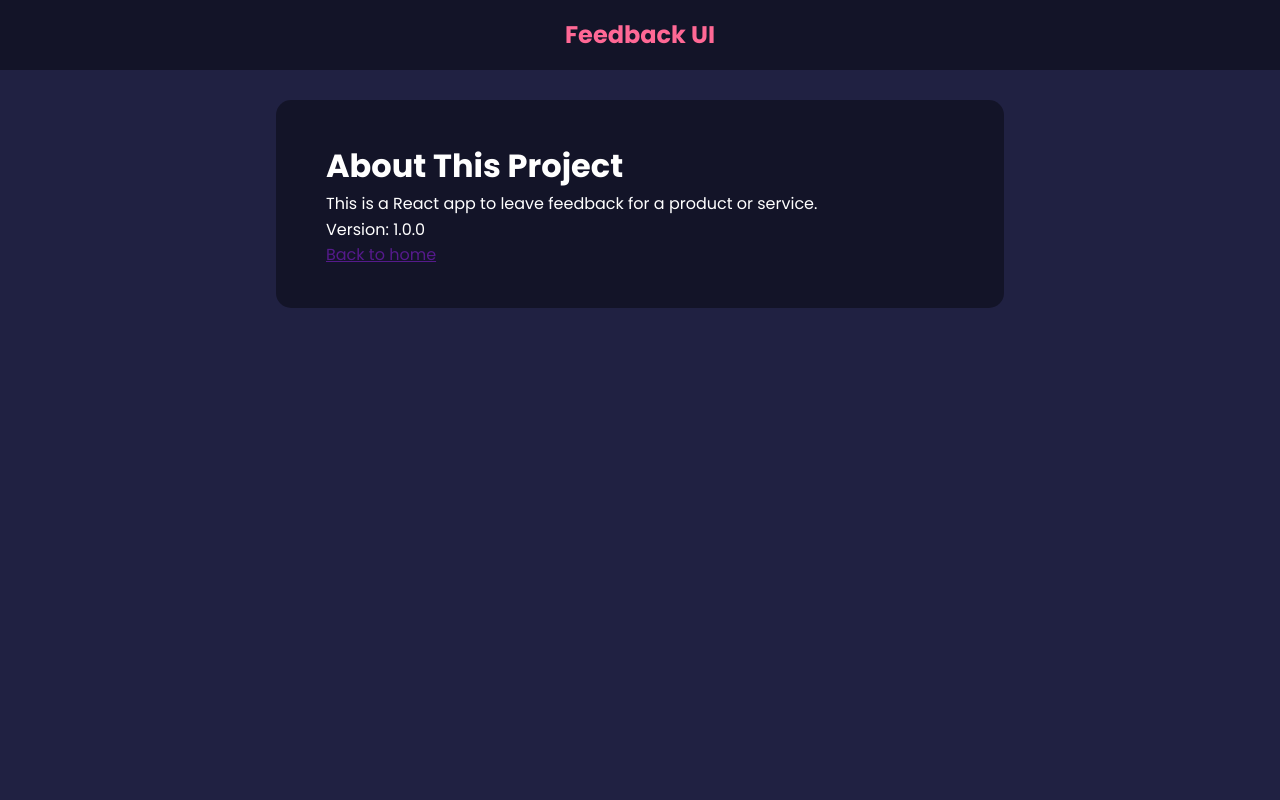
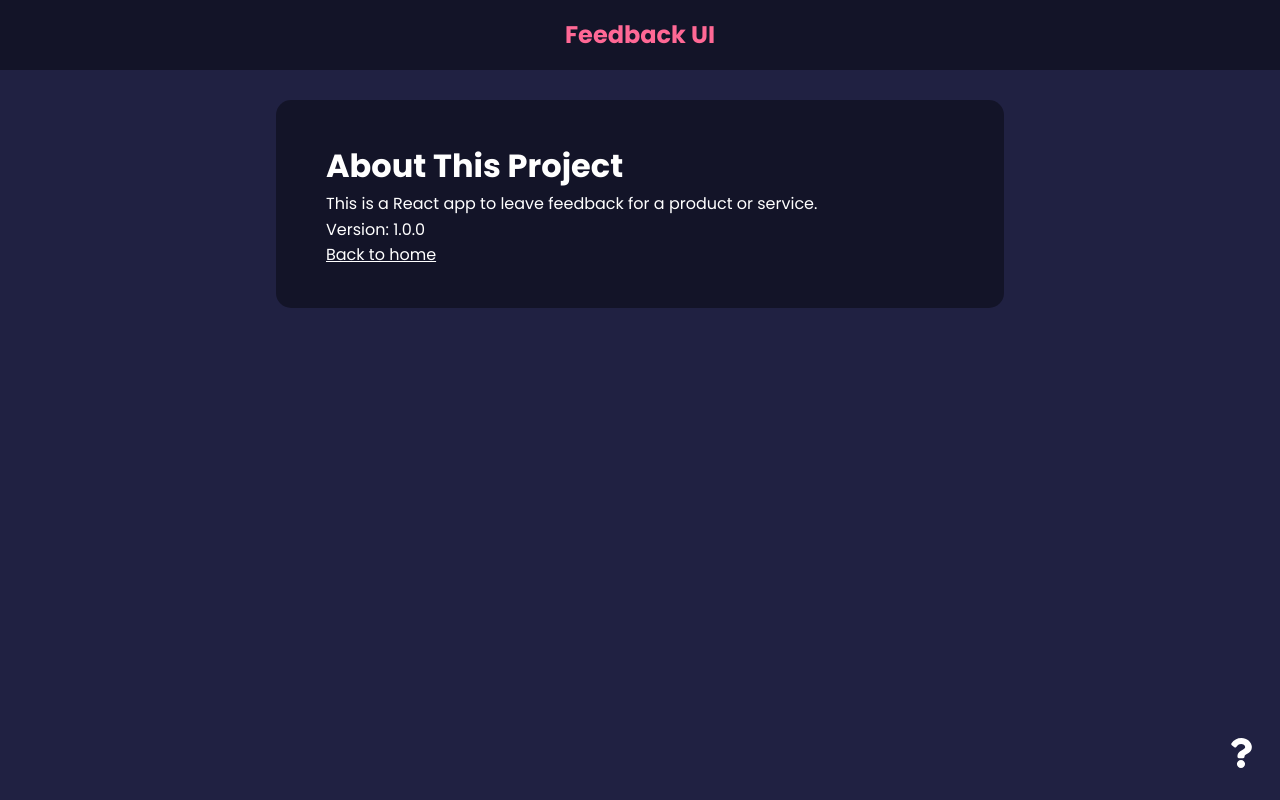
Before and after one commit to Nadia982/Feedback-App, a React (Create React App) app: page /about in a window 1280 px wide. Built offline with nearby package versions, Linux system fonts and the light colour scheme.

Commit message:
created <Link> to about and home pages

```diff
--- a/src/App.js
+++ b/src/App.js
@@ -6,6 +6,7 @@
 import FeedbackData from "./data/FeedbackData";
 import FeedbackStats from "./components/FeedbackStats";
 import FeedbackForm from "./components/FeedbackForm";
+import AboutIconLink from "./components/AboutIconLink";
 import AboutPage from "./pages/AboutPage";
 
 function App() {
@@ -44,6 +45,7 @@
 
           <Route path="/about" element={<AboutPage />} />
         </Routes>
+        <AboutIconLink/>
       </div>
     </Router>
   );
--- /dev/null
+++ b/src/components/AboutIconLink.jsx
@@ -0,0 +1,14 @@
+import {FaQuestion} from 'react-icons/fa';
+import {Link} from 'react-router-dom';
+
+const AboutIconLink = () => {
+  return (
+    <div className='about-link'>
+        <Link to='/about'>
+        <FaQuestion size={30}/>
+        </Link>
+    </div>
+  )
+}
+
+export default AboutIconLink
--- a/src/index.css
+++ b/src/index.css
@@ -188,7 +188,6 @@
 }
 
 .message.reverse{
-
   color: rebeccapurple;
 }
 
--- a/src/pages/AboutPage.jsx
+++ b/src/pages/AboutPage.jsx
@@ -1,3 +1,4 @@
+import {Link} from 'react-router-dom';
 import Card from "../components/shared/Card";
 
 const AboutPage = () => {
@@ -7,7 +8,7 @@
       <p>This is a React app to leave feedback for a product or service.</p>
       <p>Version: 1.0.0</p>
       <p>
-        <a href="">Back to home</a>
+        <Link to="/" className='message'>Back to home</Link>
       </p>
     </Card>
   );
```
